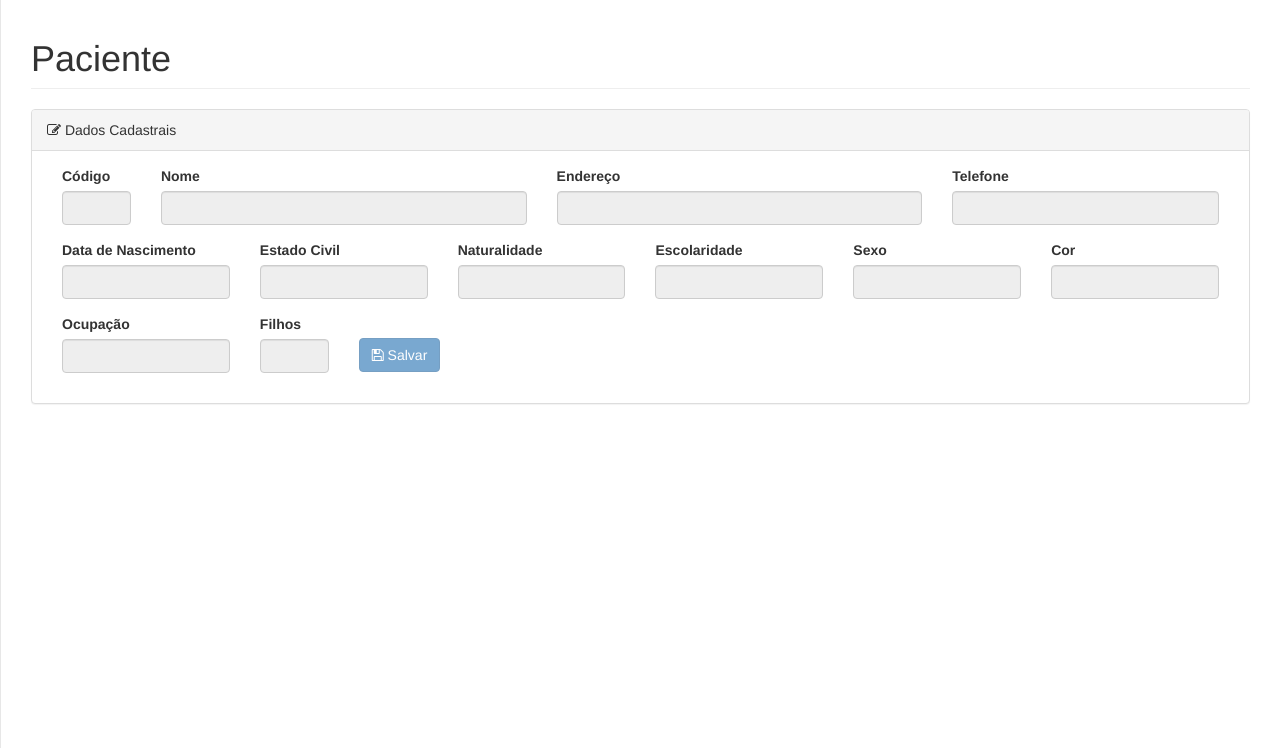
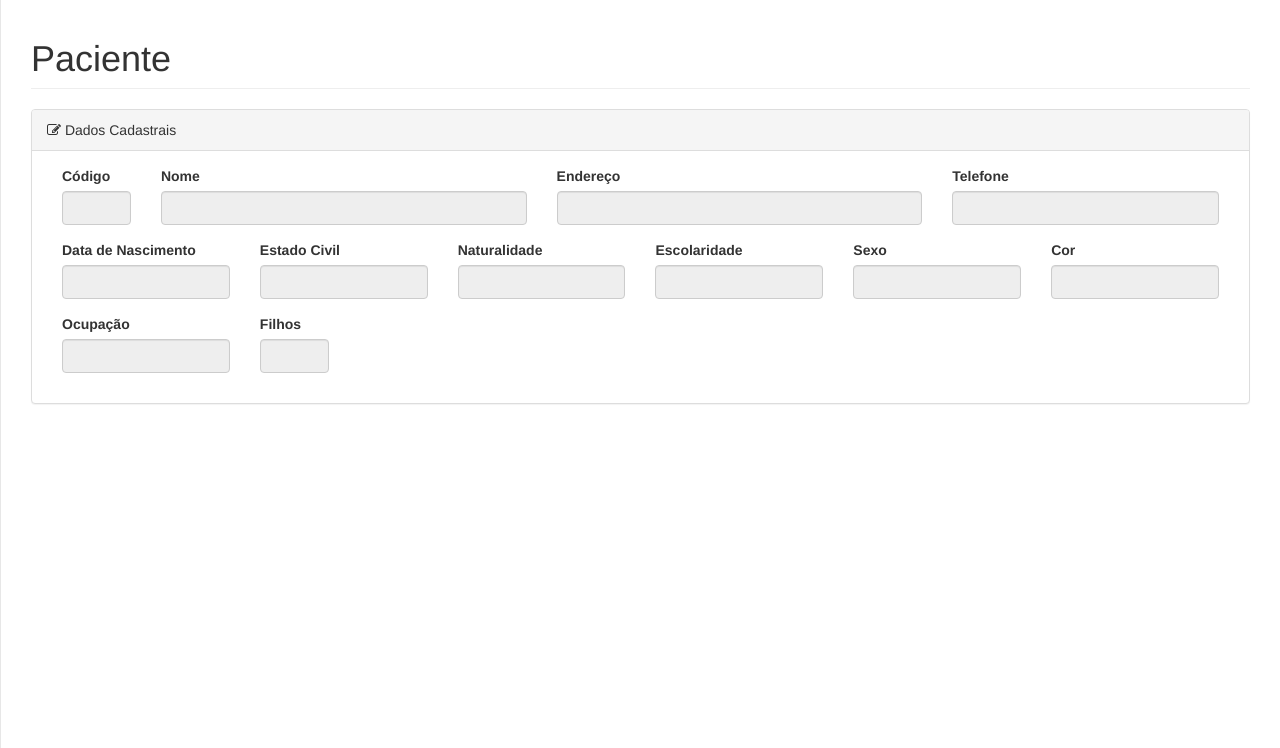
Before and after one commit to tarley/envelheser, a PHP site: page /clienteEdit.php in a window 1280 px wide. Shown: the part 62-810 px from the top of the page. Run offline with PHP 8.4, Linux system fonts and the light colour scheme; data that the repository does not hold is empty.

Commit message:
Esconder botão salvar

```diff
--- a/clienteEdit.php
+++ b/clienteEdit.php
@@ -263,9 +263,9 @@
                                             <label>Filhos</label>
                                             <input id="numeroFilhosCliente" class="form-control" disabled>
                                         </div>
-                                        <div class="form-group col-md-1">
+                                        <!--<div class="form-group col-md-1">
                                         	<button id="saveCliente" type="button" class="btn btn-primary" disabled="disabled"><i class="fa fa-save"></i> Salvar</button>
-                                    	</div>
+                                    	</div>-->
                                     </form>
                                 </div>
                             </div>
```
